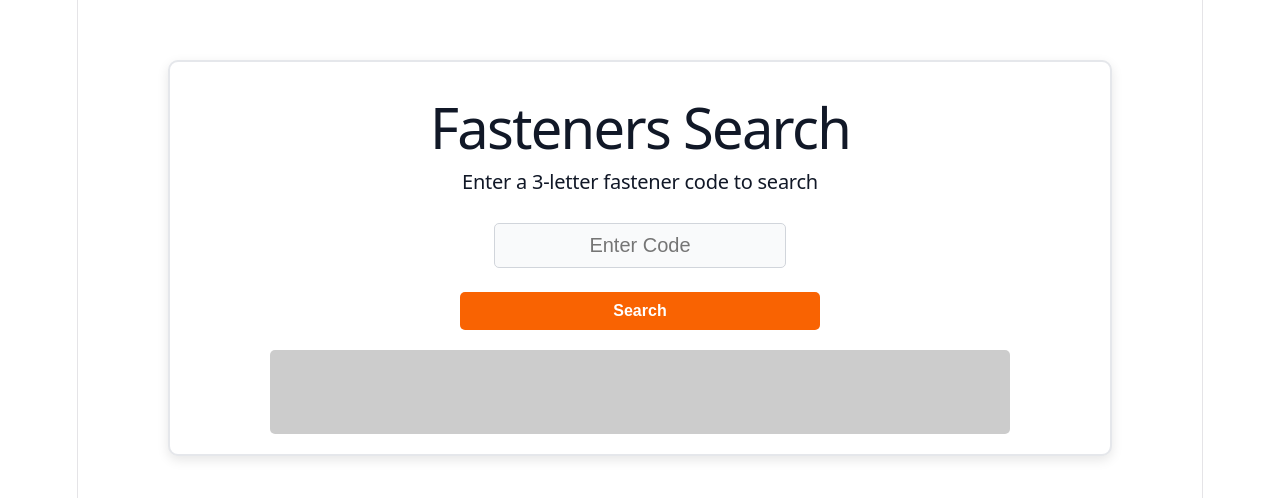
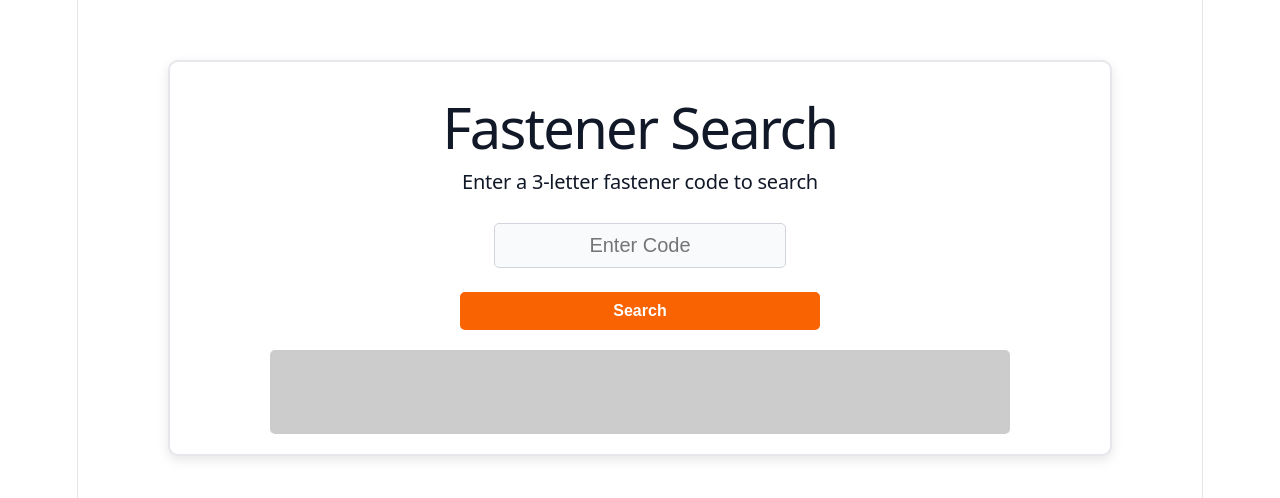
Before and after one commit to Kyle-McKean/Fastener-Search-Application, a React (Vite) app in the folder frontend/: page / in a window 1280 px wide. Shown: the part 142-640 px from the top of the page. Built offline with nearby package versions, Linux system fonts and the light colour scheme.

Commit message:
Additional Functionality Added

```diff
--- a/frontend/index.html
+++ b/frontend/index.html
@@ -2,9 +2,9 @@
 <html lang="en">
   <head>
     <meta charset="UTF-8" />
-    <link rel="icon" type="image/svg+xml" href="/favicon.svg" />
+    <link rel="icon" type="image/svg+xml" href="/bolt.png" />
     <meta name="viewport" content="width=device-width, initial-scale=1.0" />
-    <title>fastener-app</title>
+    <title>Fastener Search</title>
   </head>
   <body>
     <div id="root"></div>
--- a/frontend/src/App.tsx
+++ b/frontend/src/App.tsx
@@ -1,7 +1,3 @@
-import { useState } from 'react'
-import reactLogo from './assets/react.svg'
-import viteLogo from './assets/vite.svg'
-import heroImg from './assets/hero.png'
 import './App.css'
 import FastenerSearch from './components/FastenerSearch'
 
--- a/frontend/src/components/FastenerSearch.tsx
+++ b/frontend/src/components/FastenerSearch.tsx
@@ -79,7 +79,7 @@
 
   return (
     <div className = "container">
-      <h1 className = "title">Fasteners Search</h1>
+      <h1 className = "title">Fastener Search</h1>
       <h2 className = "title">Enter a 3-letter fastener code to search</h2>
 
 
```
Also changed, not shown: frontend/public/bolt.png (added).
